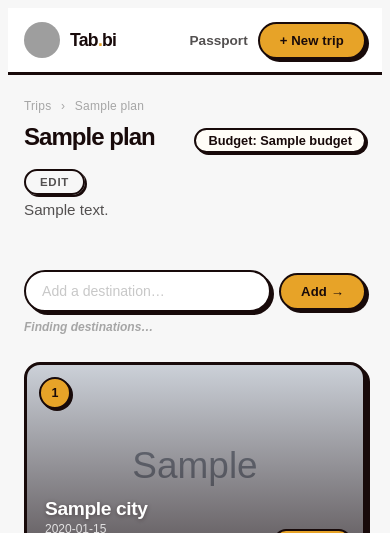
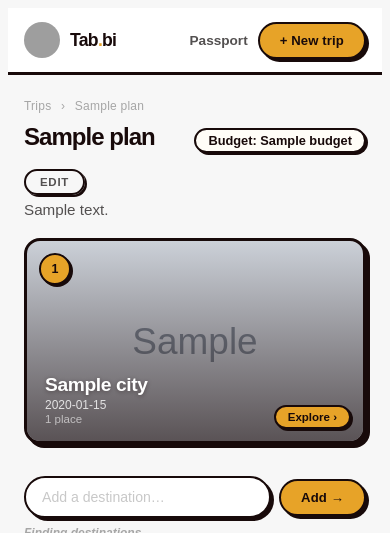
Before and after one commit to richardosinga/tabbi, a Django app: template templates/plans/plan_detail.html in a window 390 px wide. Shown: the top 533 px of the page. Run offline with Django 4.2, Linux system fonts and the light colour scheme; the template is opened without the code that fills it: most values are stand-ins (such as "Sample title", 1, 10 or a date in 2020); grey boxes marked "Sample" are stand-in pictures; some web fonts are replaced; grey boxes are pictures that could not be loaded.

Commit message:
Fix plan detail layout: wrap tiles and add-stop in right column
Co-Authored-By: Claude Sonnet 4.6 <noreply@anthropic.com>

```diff
--- a/static/plans/css/tabbi.css
+++ b/static/plans/css/tabbi.css
@@ -420,6 +420,7 @@ body:has(.tabbi-nav) select {
   position: relative;
 }
 
+.plan-right-col { display: flex; flex-direction: column; gap: 0; min-width: 0; }
 .plan-dest-grid { display: grid; grid-template-columns: 1fr; gap: 16px; }
 .plan-no-stops-title { font-size: 0.85rem; color: #A6A6A6; margin: 0 0 12px; text-align: center; }
 .plan-add-stop { margin-top: 16px; padding-top: 16px; }
@@ -1789,7 +1790,7 @@ span.plan-poi-title--draft::after { content: none; }
     min-height: 0;
     max-height: 320px;
   }
-  .plan-dest-grid { order: 1; }
+  .plan-right-col { order: 1; }
 
   /* Stop page: stack map below POI list */
   .plan-stop-layout {
--- a/templates/plans/plan_detail.html
+++ b/templates/plans/plan_detail.html
@@ -24,6 +24,7 @@
       </div>
     </div>
 
+    <div class="plan-right-col">
       <div class="plan-dest-grid" id="plan-dest-grid">
       {% for stop in plan.stops %}
       <div class="plan-dest-tile" onclick="window.location='{{ stop.url }}'"
@@ -52,6 +53,7 @@
         <div id="detail-dest-suggestions" class="dest-suggestions" hidden></div>
         <div id="detail-add-error" class="plan-add-stop-error" hidden></div>
       </div>
+    </div><!-- /.plan-right-col -->
   </div><!-- /.plan-overview-layout -->
 
   {% if total_budget.total %}
```
Lines whose indentation alone changed are shown as unchanged.
